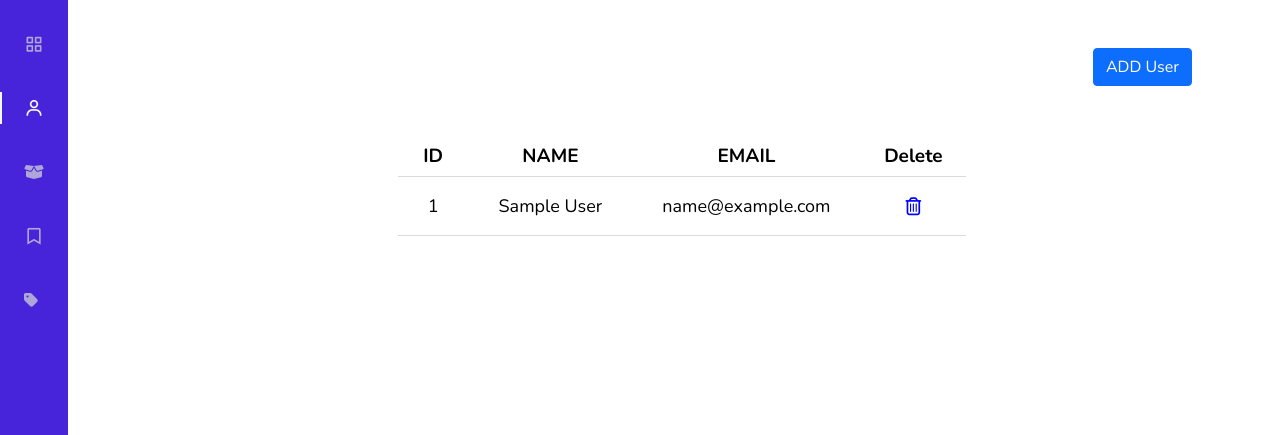
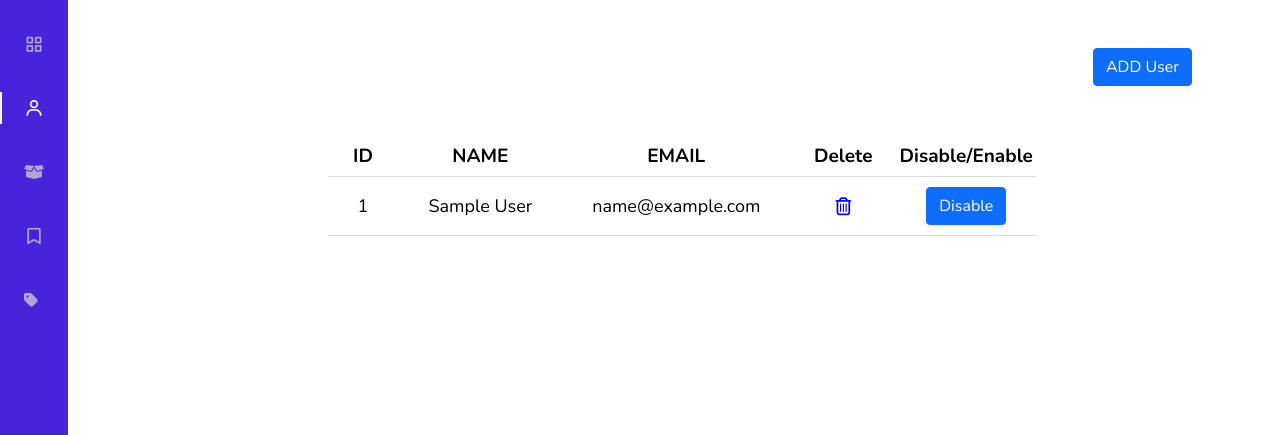
Before and after one commit to Jainex17/E-commerce, a PHP site: page /admin/user.php in a window 1280 px wide. Shown: the part 64-499 px from the top of the page. Run offline with PHP 8.4, Linux system fonts and the light colour scheme; the visitor is signed in with stand-in values (Sample User, id 1); tables that the repository leaves empty or names only in its code hold one stand-in row (values such as "Sample post"); some libraries are stand-ins or nearby versions.

Commit message:
Add files via upload

```diff
--- a/admin/user.php
+++ b/admin/user.php
@@ -92,6 +92,7 @@
                         <th>EMAIL</th>
                         <!-- <th>Update</th> -->
                         <th>Delete</th>
+                        <th>Disable/Enable</th>
                     </tr>
                 </thead>
                 <tbody class="t_body">
@@ -112,7 +113,13 @@
                             <td>
                                 <a href="up-ins-del/userdelete.php?uid=<?php echo $rec['id']; ?>">
                                 <i class="fa-regular fa-trash-can"></i></a>
-
+                            </td>
+                            <td>
+                                <a href="up-ins-del/dis-enb.php?uid=<?php echo $rec['id'] ?>">
+                                <button type="submit" class="btn btn-<?php if($rec['status'] == 1){ echo 'danger'; }else{ echo 'primary'; } ?> disbtn" name="disbtn">
+                                    <?php if($rec['status'] == 1){ echo 'Enable'; }else{ echo 'Disable'; } ?>
+                                </button>
+                                </a>
                             </td>
 
                         </tr>
@@ -121,6 +128,7 @@
                 </tbody>
             </table>
         </div>
+
         <!--Container Main end-->
 
         <script>
@@ -168,4 +176,5 @@
 </html>
 
 
+
 <?php $con->close(); ?>
```
Also changed, not shown: admin/category.php (+10 -0 lines), admin/products.php (+10 -0 lines).
